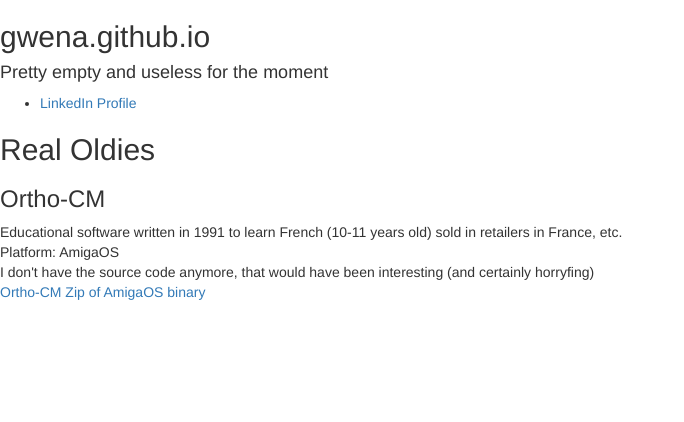
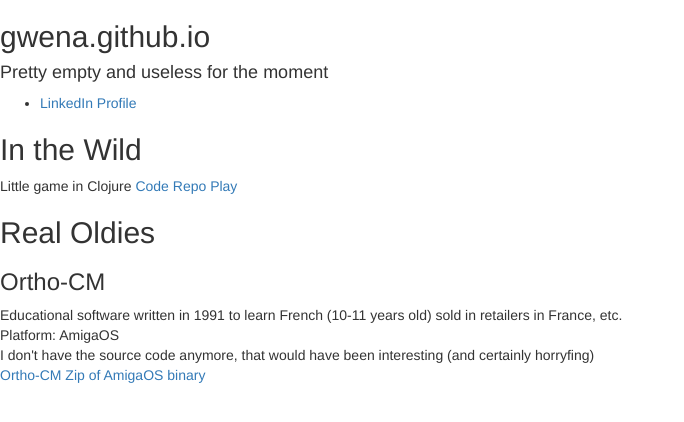
Before and after one commit to gwena/gwena.github.io, a plain HTML site: page index.html in a window 1280 px wide. Shown: the whole page, without its empty margins (0-684 px from the left). Drawn offline with nearby package versions, Linux system fonts and the light colour scheme.

Commit message:
wild: add link to game from main page

```diff
--- a/index.html
+++ b/index.html
@@ -11,11 +11,19 @@
       <li><a href="https://www.linkedin.com/in/gwenar/">LinkedIn Profile</a></li>
     </ul>
 
+    <h2>In the Wild</h2>
+    Little game in Clojure
+
+    <a href="https://github.com/gwena/in-the-wild">Code Repo</a>
+
+    <a href="./in-the-wild/">Play</a>
+
     <h2>Real Oldies</h2>
     <h3>Ortho-CM</h3>
     Educational software written in 1991 to learn French (10-11 years old) sold in retailers in France, etc.<br>
     Platform: AmigaOS<br>
     I don't have the source code anymore, that would have been interesting (and certainly horryfing)<br>
+
     <a href="./bin/Ortho-CM.1991.Micro-C.AmigaOS.Fr.zip">Ortho-CM Zip of AmigaOS binary</a>
 
   </body>
```
